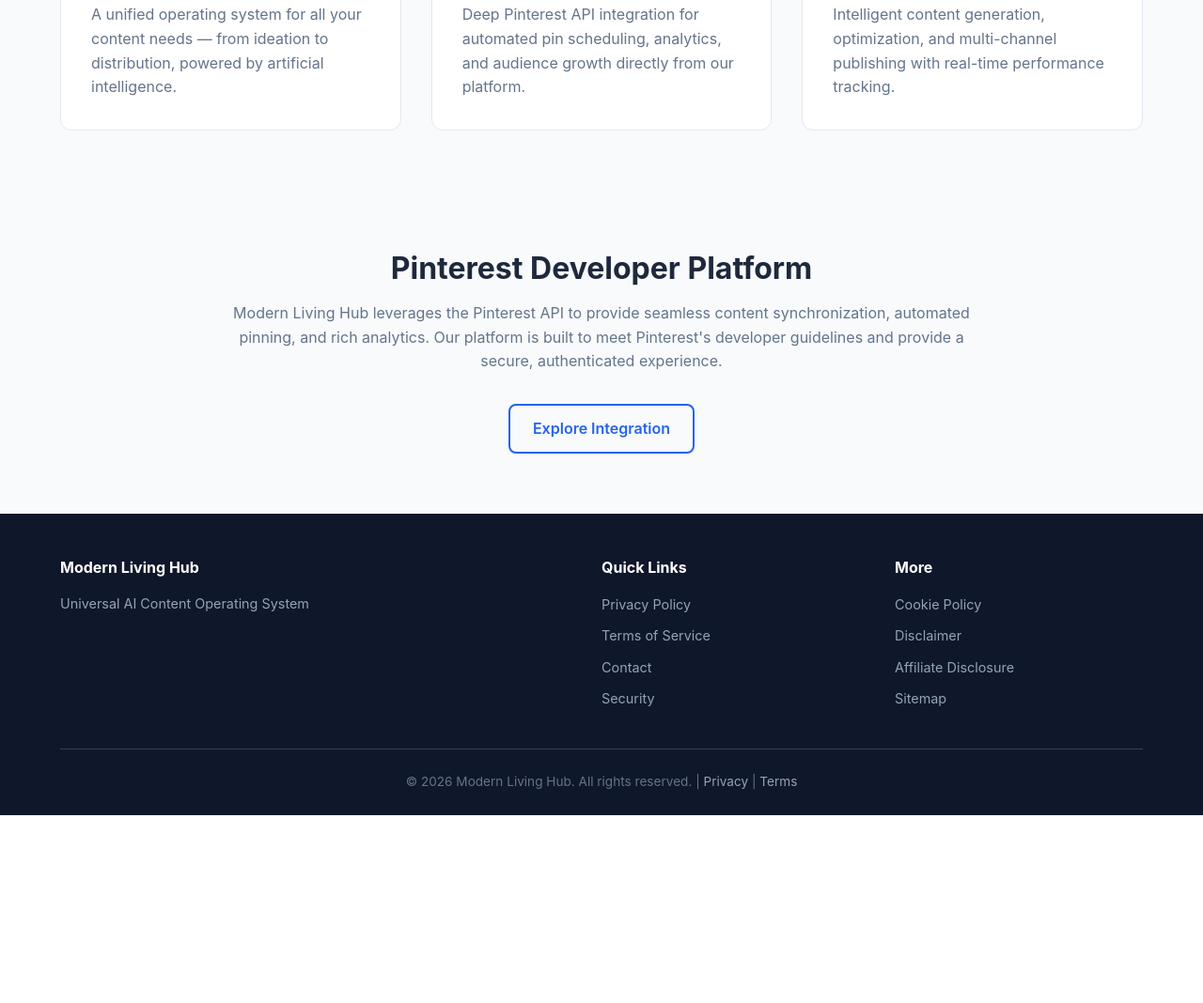
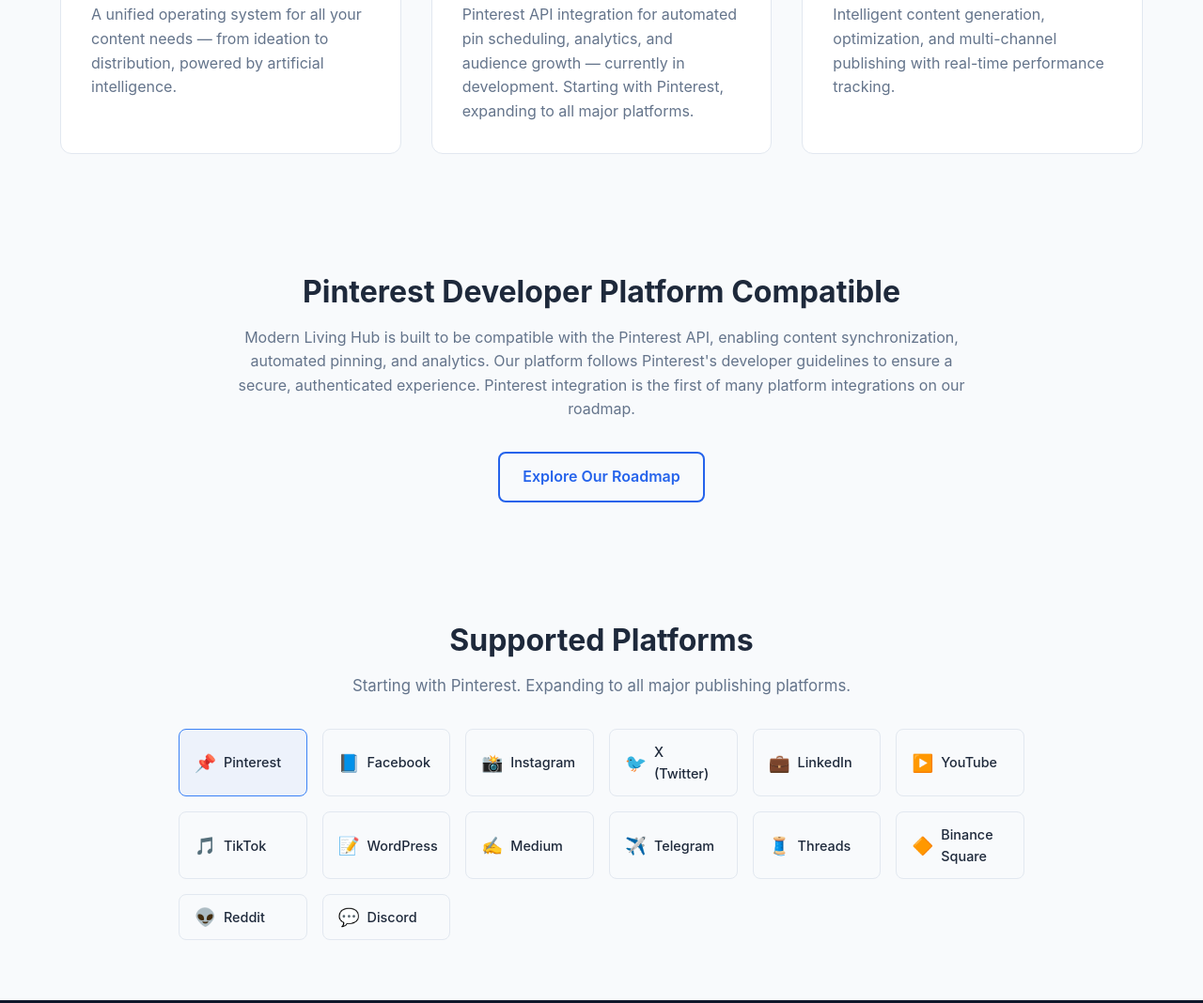
Before and after one commit to shehrozali6465372-ctrl/modern-living-hub, a plain HTML site: page index.html in a window 1280 px wide. Shown: the part 1042-2110 px from the top of the page at 94% size. Before the commit the page ends 1910 px from the top, so only its background shows below. Drawn offline with Linux system fonts and the light colour scheme.

Commit message:
Fix: Safer Pinterest wording + Supported Platforms section
- Changed 'Pinterest Integration' → 'Pinterest API Ready' throughout
- Toned down Pinterest claims to be Pinterest-review safe
- Added 14-platform Supported Platforms grid
- Updated about.html roadmap with Pinterest launch in Q3 2026
- Added responsive platform grid CSS

```diff
--- a/assets/css/style.css
+++ b/assets/css/style.css
@@ -566,6 +566,75 @@ p { margin-bottom: 1rem; }
     color: var(--color-text-inverse);
 }
 
+/* ----- Supported Platforms ----- */
+.supported-platforms {
+    background: var(--color-bg);
+}
+
+.section-subtitle {
+    color: var(--color-text-light);
+    font-size: 1.05rem;
+    margin-top: -0.5rem;
+    margin-bottom: 2.5rem;
+    text-align: center;
+}
+
+.platforms-grid {
+    display: grid;
+    grid-template-columns: repeat(auto-fill, minmax(130px, 1fr));
+    gap: 1rem;
+    max-width: 900px;
+    margin: 0 auto;
+}
+
+.platform-item {
+    display: flex;
+    align-items: center;
+    gap: 0.5rem;
+    padding: 0.75rem 1rem;
+    background: var(--color-bg-alt);
+    border: 1px solid var(--color-border);
+    border-radius: var(--border-radius);
+    font-size: 0.9rem;
+    font-weight: 500;
+    transition: var(--transition);
+    cursor: default;
+}
+
+.platform-item:hover {
+    border-color: var(--color-primary-light);
+    transform: translateY(-2px);
+    box-shadow: var(--shadow-sm);
+}
+
+.platform-icon {
+    font-size: 1.15rem;
+    line-height: 1;
+}
+
+/* First item (Pinterest) gets a subtle highlight */
+.platform-item:first-child {
+    border-color: var(--color-primary-light);
+    background: rgba(37, 99, 235, 0.05);
+}
+
+@media (max-width: 768px) {
+    .platforms-grid {
+        grid-template-columns: repeat(auto-fill, minmax(110px, 1fr));
+        gap: 0.75rem;
+    }
+    .platform-item {
+        padding: 0.6rem 0.75rem;
+        font-size: 0.85rem;
+    }
+}
+
+@media (max-width: 480px) {
+    .platforms-grid {
+        grid-template-columns: repeat(2, 1fr);
+    }
+}
+
 /* ----- Responsive ----- */
 @media (max-width: 768px) {
     h1 { font-size: 2rem; }
--- a/index.html
+++ b/index.html
@@ -3,20 +3,20 @@
 <head>
     <meta charset="UTF-8">
     <meta name="viewport" content="width=device-width, initial-scale=1.0">
-    <title>Modern Living Hub — Universal AI Content Operating System & Pinterest Integration</title>
-    <meta name="description" content="Modern Living Hub is a Universal AI Content Operating System with deep Pinterest integration. Automate, optimize, and scale your content with AI-powered publishing.">
-    <meta name="keywords" content="AI content operating system, Pinterest integration, AI publishing platform, content automation, Universal AI OS, Modern Living Hub">
+    <title>Modern Living Hub — Universal AI Content Operating System</title>
+    <meta name="description" content="Modern Living Hub is a Universal AI Content Operating System with multi-platform publishing support. Automate, optimize, and scale your content with AI-powered publishing.">
+    <meta name="keywords" content="AI content operating system, AI publishing platform, content automation, Pinterest API, Universal AI OS, Modern Living Hub">
     <meta name="robots" content="index, follow">
     <link rel="canonical" href="https://shehrozali6465372-ctrl.github.io/modern-living-hub/">
     <meta property="og:type" content="website">
-    <meta property="og:title" content="Modern Living Hub — Universal AI Content OS & Pinterest Integration">
-    <meta property="og:description" content="Automate, optimize, and scale your content with AI-powered publishing and deep Pinterest integration.">
+    <meta property="og:title" content="Modern Living Hub — Universal AI Content OS">
+    <meta property="og:description" content="Automate, optimize, and scale your content with AI-powered publishing across multiple platforms.">
     <meta property="og:url" content="https://shehrozali6465372-ctrl.github.io/modern-living-hub/">
     <meta property="og:site_name" content="Modern Living Hub">
     <meta property="og:image" content="https://shehrozali6465372-ctrl.github.io/modern-living-hub/assets/images/logo.png">
     <meta name="twitter:card" content="summary_large_image">
     <meta name="twitter:title" content="Modern Living Hub — Universal AI Content OS">
-    <meta name="twitter:description" content="AI-powered content operating system with Pinterest integration.">
+    <meta name="twitter:description" content="AI-powered content operating system for multi-platform publishing.">
     <meta name="twitter:image" content="https://shehrozali6465372-ctrl.github.io/modern-living-hub/assets/images/logo.png">
     <link rel="stylesheet" href="assets/css/style.css">
     <link rel="icon" href="favicon.ico" type="image/x-icon">
@@ -50,7 +50,7 @@
             <div class="hero-content">
                 <h1>Modern Living Hub</h1>
                 <p class="hero-subtitle">Universal AI Content Operating System</p>
-                <p class="hero-description">Empowering creators and businesses with an AI-driven content ecosystem. Seamlessly integrate Pinterest, automate publishing, and scale your digital presence.</p>
+                <p class="hero-description">Empowering creators and businesses with an AI-driven content ecosystem. Automate publishing across multiple platforms, starting with Pinterest API, and scale your digital presence.</p>
                 <div class="hero-actions">
                     <a href="about.html" class="btn btn-primary">Learn More</a>
                     <a href="contact.html" class="btn btn-secondary">Get in Touch</a>
@@ -77,8 +77,8 @@
                     <p>A unified operating system for all your content needs — from ideation to distribution, powered by artificial intelligence.</p>
                 </div>
                 <div class="feature-card">
-                    <h3>Pinterest Integration</h3>
-                    <p>Deep Pinterest API integration for automated pin scheduling, analytics, and audience growth directly from our platform.</p>
+                    <h3>Pinterest API Ready</h3>
+                    <p>Pinterest API integration for automated pin scheduling, analytics, and audience growth — currently in development. Starting with Pinterest, expanding to all major platforms.</p>
                 </div>
                 <div class="feature-card">
                     <h3>AI Publishing Platform</h3>
@@ -91,9 +91,33 @@
     <!-- Pinterest Section -->
     <section class="section pinterest-integration">
         <div class="container">
-            <h2>Pinterest Developer Platform</h2>
-            <p>Modern Living Hub leverages the Pinterest API to provide seamless content synchronization, automated pinning, and rich analytics. Our platform is built to meet Pinterest's developer guidelines and provide a secure, authenticated experience.</p>
-            <a href="about.html" class="btn btn-outline">Explore Integration</a>
+            <h2>Pinterest Developer Platform Compatible</h2>
+            <p>Modern Living Hub is built to be compatible with the Pinterest API, enabling content synchronization, automated pinning, and analytics. Our platform follows Pinterest's developer guidelines to ensure a secure, authenticated experience. Pinterest integration is the first of many platform integrations on our roadmap.</p>
+            <a href="about.html" class="btn btn-outline">Explore Our Roadmap</a>
+        </div>
+    </section>
+
+    <!-- Supported Platforms Section -->
+    <section class="section supported-platforms">
+        <div class="container">
+            <h2>Supported Platforms</h2>
+            <p class="section-subtitle">Starting with Pinterest. Expanding to all major publishing platforms.</p>
+            <div class="platforms-grid">
+                <div class="platform-item"><span class="platform-icon">📌</span><span>Pinterest</span></div>
+                <div class="platform-item"><span class="platform-icon">📘</span><span>Facebook</span></div>
+                <div class="platform-item"><span class="platform-icon">📸</span><span>Instagram</span></div>
+                <div class="platform-item"><span class="platform-icon">🐦</span><span>X (Twitter)</span></div>
+                <div class="platform-item"><span class="platform-icon">💼</span><span>LinkedIn</span></div>
+                <div class="platform-item"><span class="platform-icon">▶️</span><span>YouTube</span></div>
+                <div class="platform-item"><span class="platform-icon">🎵</span><span>TikTok</span></div>
+                <div class="platform-item"><span class="platform-icon">📝</span><span>WordPress</span></div>
+                <div class="platform-item"><span class="platform-icon">✍️</span><span>Medium</span></div>
+                <div class="platform-item"><span class="platform-icon">✈️</span><span>Telegram</span></div>
+                <div class="platform-item"><span class="platform-icon">🧵</span><span>Threads</span></div>
+                <div class="platform-item"><span class="platform-icon">🔶</span><span>Binance Square</span></div>
+                <div class="platform-item"><span class="platform-icon">👽</span><span>Reddit</span></div>
+                <div class="platform-item"><span class="platform-icon">💬</span><span>Discord</span></div>
+            </div>
         </div>
     </section>
 
```
Also changed, not shown: about.html (+5 -5 lines).
